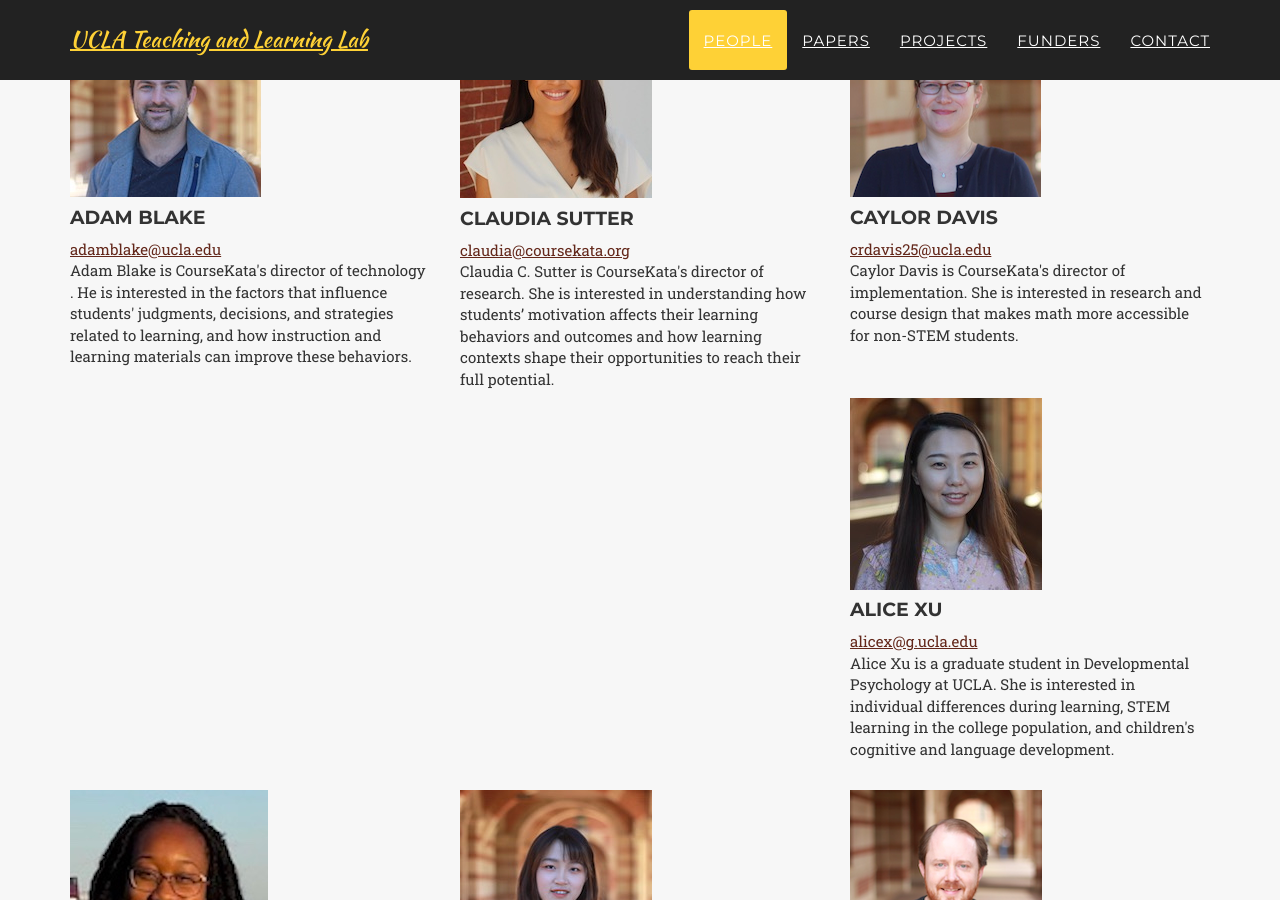
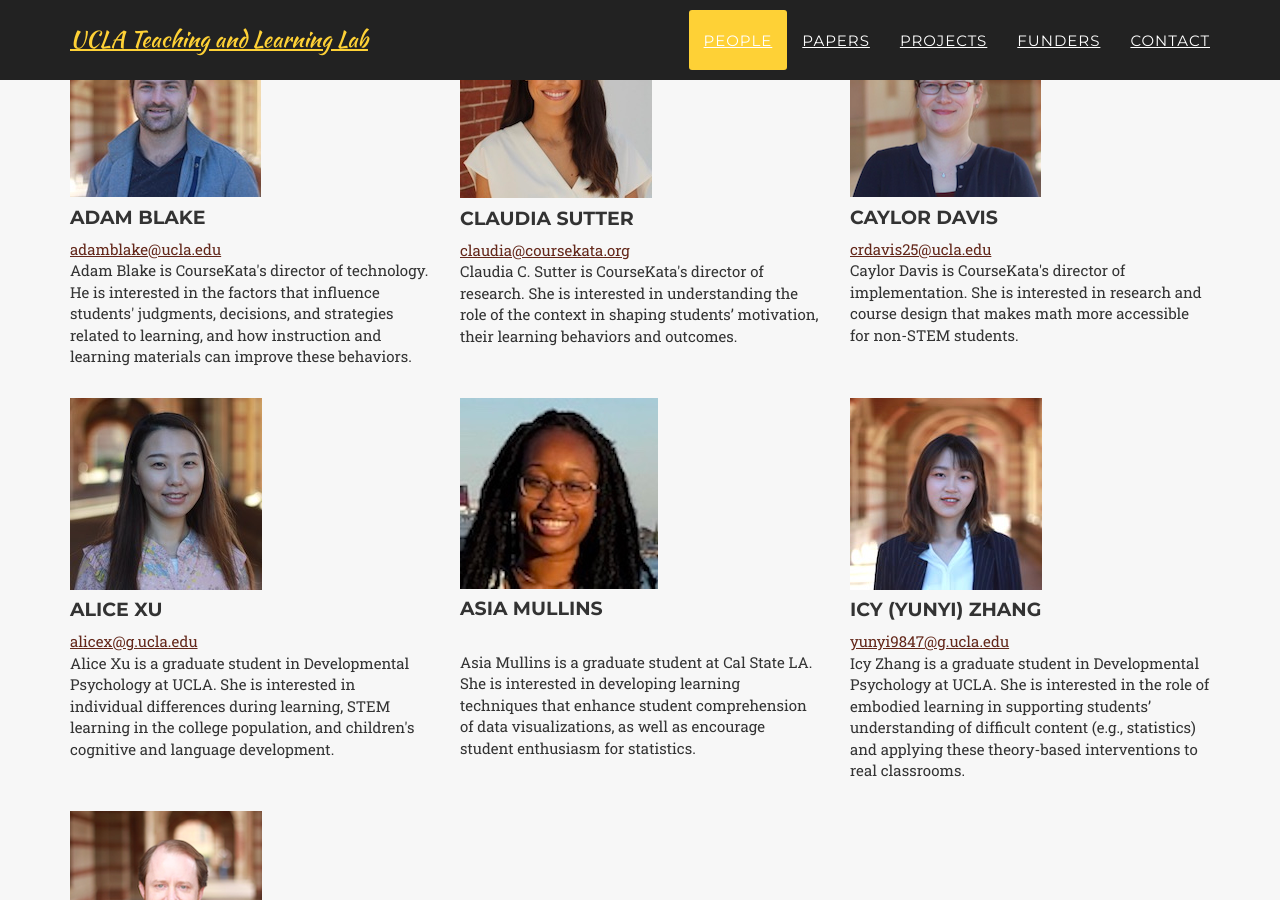
Before and after one commit to UCLATALL/TALL, a Jekyll site: the page built from index.html, in a window 1280 px wide and 900 px high, scrolled down 1488 px. Built offline with Jekyll 4.4.1, drawn with Linux system fonts in a browser that asks for light colours; some web fonts are replaced.

Commit message:
fix peoples page

```diff
--- a/_config.yml
+++ b/_config.yml
@@ -28,12 +28,12 @@
   - name: Adam Blake
     pic: Adam.jpg
     email: adamblake@ucla.edu
-    intro: Adam Blake is CourseKata's director of technology . He is interested in the factors that influence students' judgments, decisions, and strategies related to learning, and how instruction and learning materials can improve these behaviors.
+    intro: Adam Blake is CourseKata's director of technology. He is interested in the factors that influence students' judgments, decisions, and strategies related to learning, and how instruction and learning materials can improve these behaviors.
 
   - name: Claudia Sutter
     pic: Claudia.jpg
     email: claudia@coursekata.org
-    intro: Claudia C. Sutter is CourseKata's director of research. She is interested in understanding how students’ motivation affects their learning behaviors and outcomes and how learning contexts shape their opportunities to reach their full potential.
+    intro: Claudia C. Sutter is CourseKata's director of research. She is interested in understanding the role of the context in shaping students’ motivation, their learning behaviors and outcomes.
 
   - name: Caylor Davis
     pic: Caylor.jpg
```
